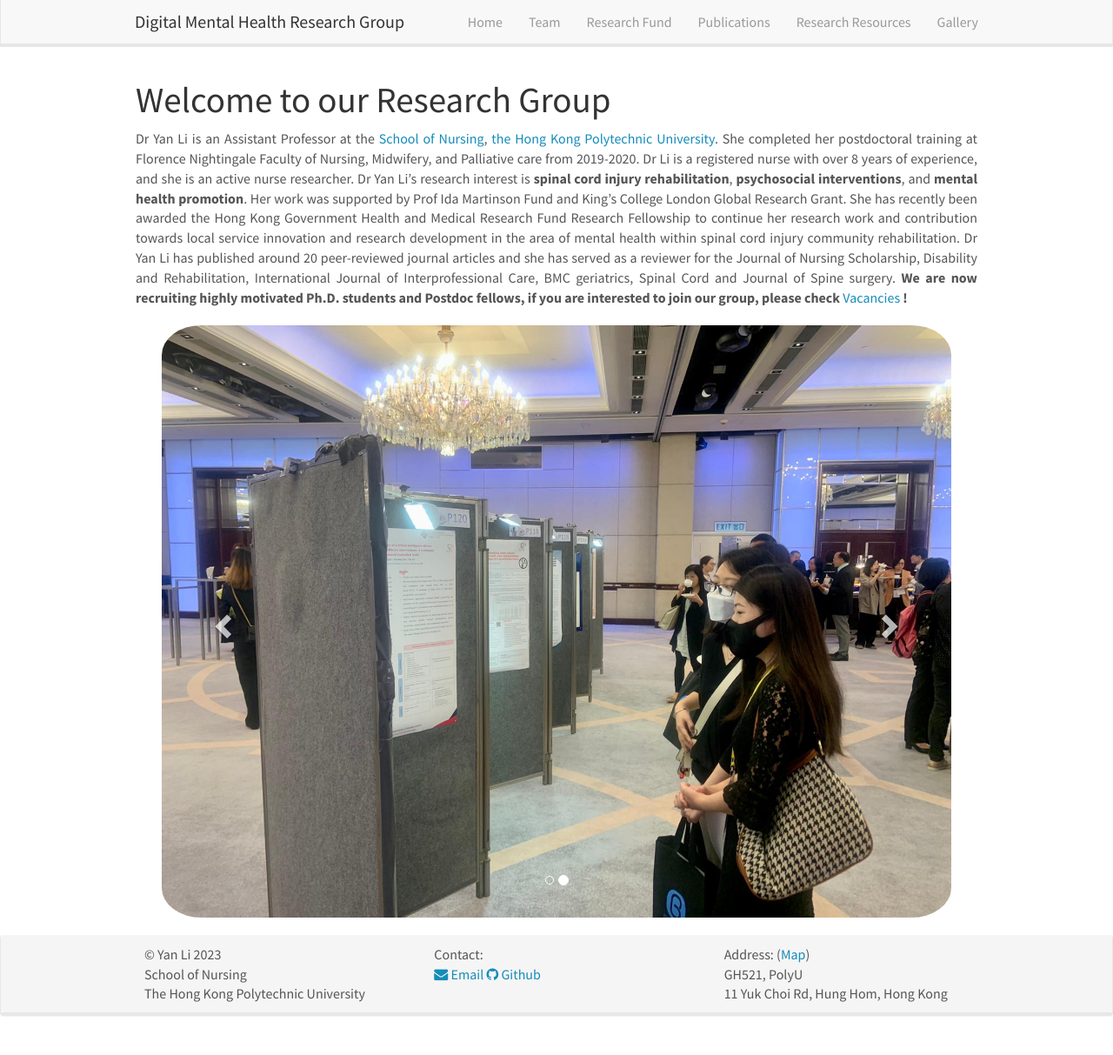
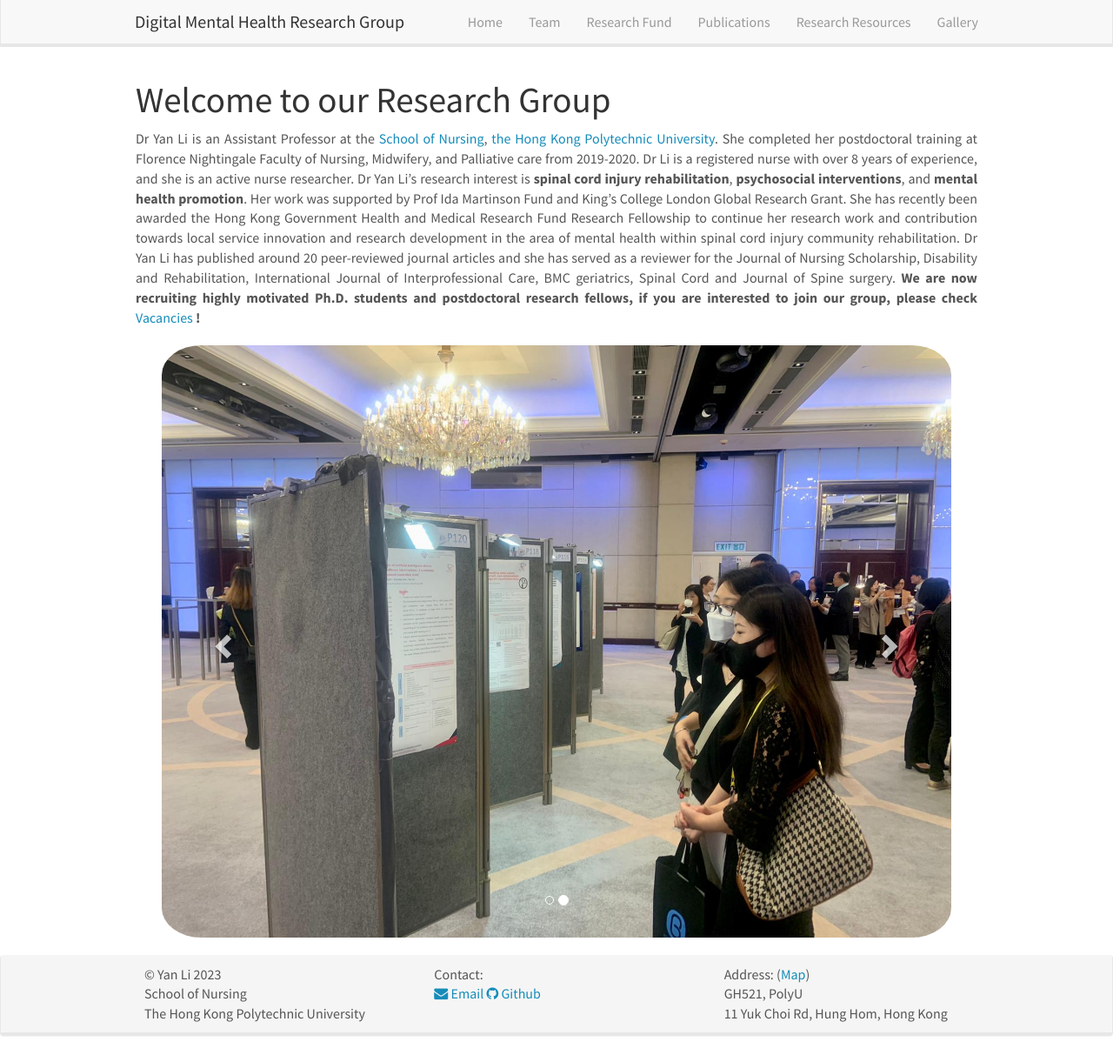
Before and after one commit to polyuly/polyuly.github.io, a Jekyll site: the page built from _pages/home.md, in a window 1280 px wide and 1213 px high. Shown: the whole window at 87% size. Built offline with Jekyll 4.4.1, drawn with Linux system fonts in a browser that asks for light colours; nearby versions of some CDN libraries.

Commit message:
Update home.md

```diff
--- a/_pages/home.md
+++ b/_pages/home.md
@@ -13,7 +13,7 @@ Dr Yan Li's research interest is **spinal cord injury rehabilitation**, **psycho
 
 Dr Yan Li has published around 20 peer-reviewed journal articles and she has served as a reviewer for the Journal of Nursing Scholarship, Disability and Rehabilitation, International Journal of Interprofessional Care, BMC geriatrics, Spinal Cord and Journal of Spine surgery.
 
-**We are now recruiting highly motivated Ph.D. students and Postdoc fellows, if you are interested to join our group, please check** [Vacancies]({{ site.url }}{{ site.baseurl }}/vacancies) **!**
+**We are now recruiting highly motivated Ph.D. students and postdoctoral research fellows, if you are interested to join our group, please check** [Vacancies]({{ site.url }}{{ site.baseurl }}/vacancies) **!**
 
 </p>
 
```
